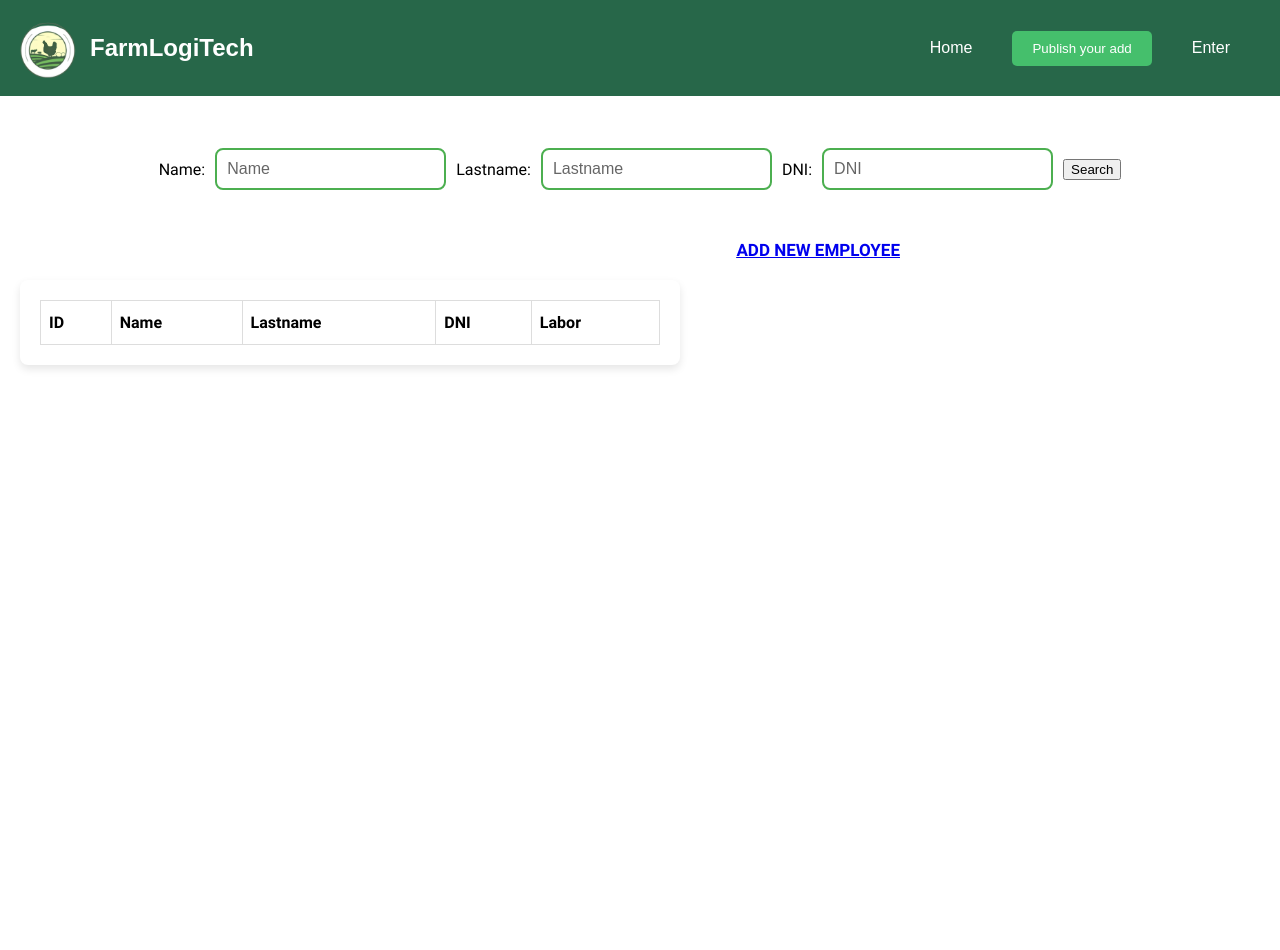
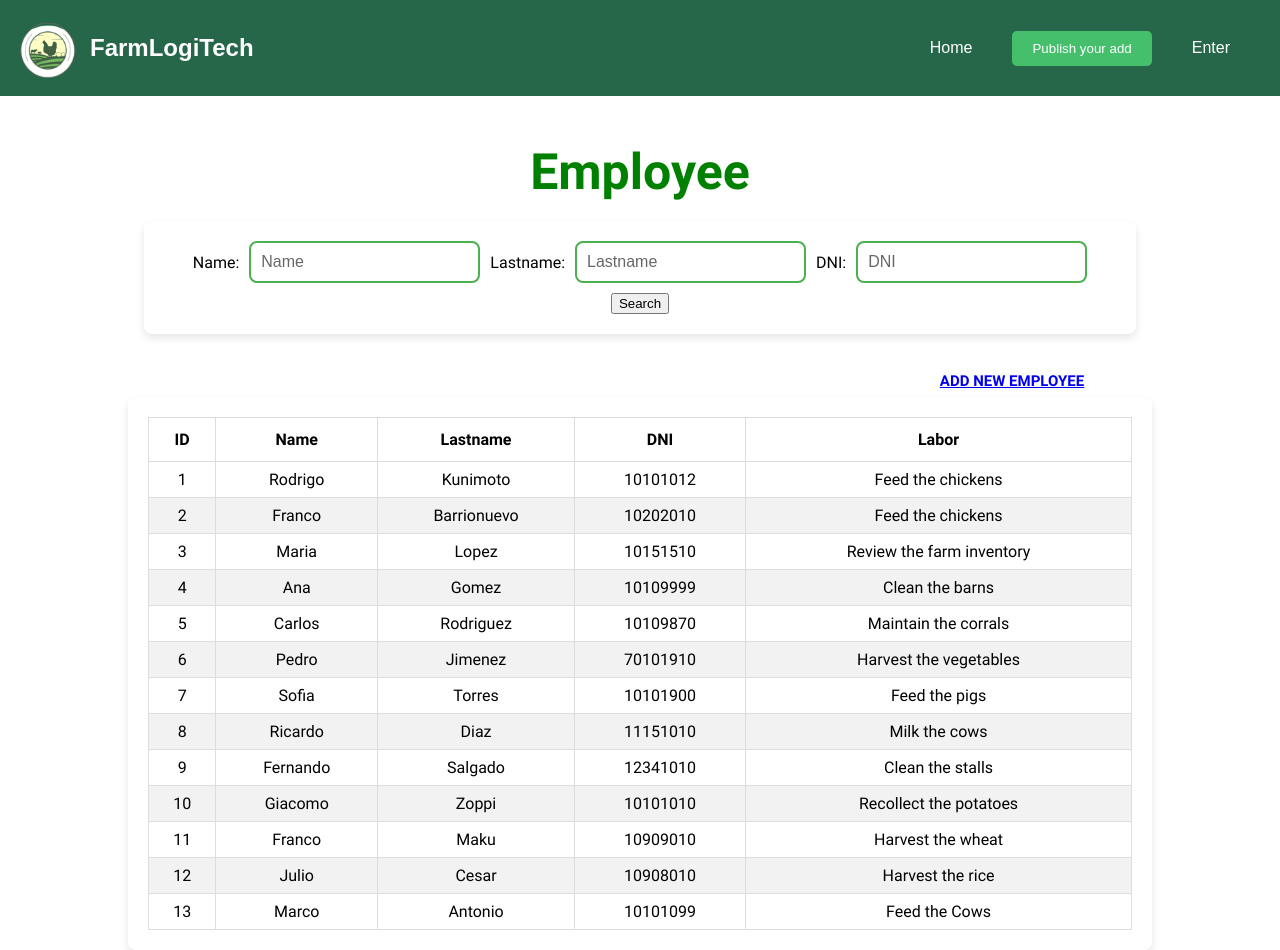
Before and after one commit to Aplicaciones-Web-WX55-Group-S-del-Softw/frontend-application, a Vue app: page /listemployee in a window 1280 px wide. Before the commit the page ends 928 px from the top, so only its background shows below. Built offline with nearby package versions, Linux system fonts and the light colour scheme.

Commit message:
feat(monitoring): added list employee and add employee components

```diff
--- a/server/db.json
+++ b/server/db.json
@@ -126,7 +126,6 @@
       "quantity": 300,
       "id_shed": 3
     }
-
   ],
   "expenses": [
     {
@@ -347,5 +346,150 @@
       "date": "2022-06-01",
       "description": "Tractor breakdown"
     }
+  ],
+  "employees": [
+    {
+      "id": 1,
+      "name": "Rodrigo",
+      "lastname": "Kunimoto",
+      "dni": "10101012",
+      "gender": "Male",
+      "address": "123 Main St",
+      "username": "rodrigo123",
+      "password": "password123",
+      "labor": "Feed the chickens"
+    },
+    {
+      "id": 2,
+      "name": "Franco",
+      "lastname": "Barrionuevo",
+      "dni": "10202010",
+      "gender": "Male",
+      "address": "456 Elm St",
+      "username": "franco456",
+      "password": "password456",
+      "labor": "Feed the chickens"
+    },
+    {
+      "id": 3,
+      "name": "Maria",
+      "lastname": "Lopez",
+      "dni": "10151510",
+      "gender": "Female",
+      "address": "789 Oak St",
+      "username": "maria789",
+      "password": "password789",
+      "labor": "Review the farm inventory"
+    },
+    {
+      "id": 4,
+      "name": "Ana",
+      "lastname": "Gomez",
+      "dni": "10109999",
+      "gender": "Female",
+      "address": "101 Pine St",
+      "username": "ana101",
+      "password": "password101",
+      "labor": "Clean the barns"
+    },
+    {
+      "id": 5,
+      "name": "Carlos",
+      "lastname": "Rodriguez",
+      "dni": "10109870",
+      "gender": "Male",
+      "address": "202 Cedar St",
+      "username": "carlos202",
+      "password": "password202",
+      "labor": "Maintain the corrals"
+    },
+    {
+      "id": 6,
+      "name": "Pedro",
+      "lastname": "Jimenez",
+      "dni": "70101910",
+      "gender": "Male",
+      "address": "303 Maple St",
+      "username": "pedro303",
+      "password": "password303",
+      "labor": "Harvest the vegetables"
+    },
+    {
+      "id": 7,
+      "name": "Sofia",
+      "lastname": "Torres",
+      "dni": "10101900",
+      "gender": "Female",
+      "address": "404 Pine St",
+      "username": "sofia404",
+      "password": "password404",
+      "labor": "Feed the pigs"
+    },
+    {
+      "id": 8,
+      "name": "Ricardo",
+      "lastname": "Diaz",
+      "dni": "11151010",
+      "gender": "Male",
+      "address": "505 Oak St",
+      "username": "ricardo505",
+      "password": "password505",
+      "labor": "Milk the cows"
+    },
+    {
+      "id": 9,
+      "name": "Fernando",
+      "lastname": "Salgado",
+      "dni": "12341010",
+      "gender": "Male",
+      "address": "606 Elm St",
+      "username": "fernando606",
+      "password": "password606",
+      "labor": "Clean the stalls"
+    },
+    {
+      "id": 10,
+      "name": "Giacomo",
+      "lastname": "Zoppi",
+      "dni": "10101010",
+      "gender": "Male",
+      "address": "707 Maple St",
+      "username": "giacomo707",
+      "password": "password707",
+      "labor": "Recollect the potatoes"
+    },
+    {
+      "id": 11,
+      "name": "Franco",
+      "lastname": "Maku",
+      "dni": "10909010",
+      "gender": "Male",
+      "address": "808 Cedar St",
+      "username": "franco808",
+      "password": "password808",
+      "labor": "Harvest the wheat"
+    },
+    {
+      "id": 12,
+      "name": "Julio",
+      "lastname": "Cesar",
+      "dni": "10908010",
+      "gender": "Male",
+      "address": "909 Oak St",
+      "username": "julio909",
+      "password": "password909",
+      "labor": "Harvest the rice"
+    },
+    {
+      "name": "Marco",
+      "lastname": "Antonio",
+      "gender": "Male",
+      "address": "Av. Farmland",
+      "dni": "10101099",
+      "username": "MC1",
+      "password": "777",
+      "labor": "Feed the Cows",
+      "id": 13
+    }
   ]
 }
--- a/src/public/pages/AddEmployee.vue
+++ b/src/public/pages/AddEmployee.vue
@@ -1,79 +1,116 @@
 <script setup>
 import { ref } from 'vue';
 import { useRouter } from 'vue-router';
+import ToolbarComponent from '../toolbar-component/toolbar-component.vue';
+import FooterComponent from '../components/footer-component.vue';
+import axios from 'axios';
 
+const router = useRouter();
+const employeeData = ref({
+  name: '',
+  lastname: '',
+  gender: '',
+  address: '',
+  dni: '',
+  username: '',
+  password: '',
+  labor: ''
+});
 
-const saveTask = () => {
-  const newTask = {
-    employee: selectedEmployee.value,
-    date: selectedDate.value,
-    time: taskTime.value,
-    description: taskDescription.value,
-    finished: 'Pending'
+const errors = ref([]);
+
+const validateData = () => {
+  errors.value = [];
+  if (!employeeData.value.name) errors.value.push('Name is required.');
+  if (!employeeData.value.lastname) errors.value.push('Lastname is required.');
+  if (!employeeData.value.gender) errors.value.push('Gender is required.');
+  if (!employeeData.value.address) errors.value.push('Address is required.');
+  if (!employeeData.value.dni) errors.value.push('DNI is required.');
+  if (!employeeData.value.username) errors.value.push('Username is required.');
+  if (!employeeData.value.password) errors.value.push('Password is required.');
+  if (!employeeData.value.labor) errors.value.push('Labor is required.');
+  return errors.value.length === 0;
 };
 
-  taskApi.createTask(newTask)
+const saveEmployee = () => {
+  if (validateData()) {
+    axios.post('http://localhost:3000/employees', employeeData.value)
         .then(() => {
-        showModal.value = true;
-        setTimeout(() => {
-          router.push('/tasks');
-        }, 1500);
+          console.log('Employee saved successfully.');
+          router.push('/listemployee');
         })
         .catch(error => {
-        console.error(error);
+          console.error('Error saving employee:', error);
         });
-};
-
-const closeModal = () => {
-  showModal.value = false;
+  }
 };
 </script>
 
 <template>
   <toolbar-component></toolbar-component>
-  <router-link to="/home" class="back-button">BACK</router-link>
+  <router-link to="/employees" class="back-button">BACK</router-link>
   <div class="container">
-    <h1>Task</h1>
+    <h1>Add New Employee</h1>
 
-    <div class="label1">Employee:</div>
-    <div class="label2">Date:</div>
-    <div class="label3">Time to complete:</div>
-    <div class="label4">Description:</div>
-    <div class="row">
-      <div class="input-container" style="margin-left: -10px;">
-        <select v-model="selectedEmployee" class="input-employee">
-          <option v-for="employee in employees" :key="employee" :value="employee">
-            {{ employee }}
-          </option>
-        </select>
-
+    <div class="form-container">
+      <div v-if="errors.length">
+        <b>Please correct the following error(s):</b>
+        <ul>
+          <li v-for="error in errors" :key="error">{{ error }}</li>
+        </ul>
       </div>
 
-      <div class="input-container ">
-        <input type="date" v-model="selectedDate">
+      <div class="row">
+        <div class="input-container">
+          <label for="employeeName">Name:</label>
+          <input v-model="employeeData.name" type="text" id="employeeName" placeholder="Name">
+        </div>
+
+        <div class="input-container">
+          <label for="employeeLastname">Lastname:</label>
+          <input v-model="employeeData.lastname" type="text" id="employeeLastname" placeholder="Lastname">
         </div>
       </div>
-    <div class="input-container task-time-container">
-      <select v-model="taskTime">
-        <option v-for="hour in 24" :key="hour" :value="hour">
-          {{ hour }}
-        </option>
-      </select>
-    </div>
-    <br>
 
-    <div class="input-container description-container">
-      <textarea v-model="taskDescription" placeholder="Task description"></textarea>
-
-
+      <div class="row">
+        <div class="input-container">
+          <label for="employeeGender">Gender:</label>
+          <input v-model="employeeData.gender" type="text" id="employeeGender" placeholder="Gender">
         </div>
 
-    <div class="container-button">
-      <button @click="saveTask" class="button-link save-button">Save</button>
-      <router-link to="/tasks" class="button-link cancel-button">Cancel</router-link>
+        <div class="input-container">
+          <label for="employeeDNI">DNI:</label>
+          <input v-model="employeeData.dni" type="text" id="employeeDNI" placeholder="DNI">
         </div>
-    <SuccessModal :show="showModal" @close="closeModal" />
+      </div>
 
+      <div class="input-container">
+        <label for="employeeAddress">Address:</label>
+        <input v-model="employeeData.address" type="text" id="employeeAddress" placeholder="Address">
+      </div>
+
+      <div class="row">
+        <div class="input-container">
+          <label for="employeeUsername">Username:</label>
+          <input v-model="employeeData.username" type="text" id="employeeUsername" placeholder="Username">
+        </div>
+
+        <div class="input-container">
+          <label for="employeePassword">Password:</label>
+          <input v-model="employeeData.password" type="password" id="employeePassword" placeholder="Password">
+        </div>
+      </div>
+
+      <div class="input-container labor-container">
+        <label for="employeeLabor">Labor:</label>
+        <textarea v-model="employeeData.labor" id="employeeLabor" placeholder="Labor"></textarea>
+      </div>
+
+      <div class="button-container">
+        <button @click="saveEmployee" class="save-button">Save</button>
+        <router-link to="/listemployee" class="cancel-button">Cancel</router-link>
+      </div>
+    </div>
   </div>
   <footer-component></footer-component>
 </template>
@@ -92,93 +129,91 @@ const closeModal = () => {
 }
 
 .back-button:hover {
-  background-color: darkgreen;
-}
-.container-button{
-  margin-top: 160px;
-}
-
-.save-button, .cancel-button{
-
-  background-color: #E9F3AE;
-  color: black;
-  border: none ;
-  text-decoration: none;
-  border-radius: 5px;
-  margin-right: 16px;
-  transition: background-color 0.3s ease;
-  position: absolute;
-
-}
-.save-button{
-  padding: 0.35% 15px;
-}
-.cancel-button{
-  font-size: 13px;
-  padding: 4px 15px;
-}
-
-
-
-h1{
-  font-size: 70px;
-  position: relative;
-  top: -30px;
-  left:-50px;
-  margin:0;
-  color:darkgreen;
+  background-color: #006400;
 }
 
 .container {
-  margin-top:100px;
+  margin-top: 100px;
   margin-bottom: 50px;
   display: flex;
   flex-direction: column;
   align-items: center;
-  margin-left: 80px;
+}
 
+h1 {
+  font-size: 40px;
+  color: darkgreen;
+  margin-bottom: 20px;
 }
+
+.form-container {
+  background-color: #FFFFFF;
+  padding: 20px;
+  border-radius: 8px;
+  box-shadow: 0 4px 8px rgba(0, 0, 0, 0.1);
+  width: 60%;
+  display: flex;
+  flex-direction: column;
+  align-items: center;
+}
+
 .row {
   display: flex;
-  width: 30%;
-  margin-left:-80px
+  justify-content: space-between;
+  width: 100%;
 }
 
 .input-container {
-  width: 100%;
-  max-width: 200px;
-  height: 40px;
-  font-size: 16px;
-  margin: 20px 0;
-  padding: 5px;
+  width: 48%;
+  margin: 10px 0;
   display: flex;
-}
-select{
-  border: 2px solid #000;
-  border-radius: 5px;
-}
-.task-time-container {
-  margin-right: 328px;
+  flex-direction: column;
 }
 
-.description-container{
-  margin-top: 10px;
-  margin-right:72px;
-}
-input[type="date"], input[type="time"], select {
-  width: 100%;
-  height: 100%;
-  border: 2px solid #000;
-  border-radius: 5px;
+.input-container label {
+  font-size: 16px;
+  color: #333;
+  margin-bottom: 5px;
 }
 
-textarea {
-  width: 700px;
-  height: 200px;
+.input-container input, .input-container textarea {
+  padding: 10px;
+  border: 2px solid #4CAF50;
+  border-radius: 8px;
+  font-size: 16px;
+  outline: none;
+  transition: border-color 0.3s ease;
+}
+
+.input-container input:focus, .input-container textarea:focus {
+  border-color: #2e7d32;
+}
+
+.labor-container {
+  width: 100%;
+}
+
+.labor-container textarea {
+  width: 100%;
+  height: 150px;
   resize: none;
-  margin-left: -127px;
-  border: 2px solid #000;
+}
+
+.button-container {
+  display: flex;
+  gap: 10px;
+  margin-top: 20px;
+}
+
+.save-button, .cancel-button {
+  padding: 10px 20px;
+  background-color: #E9F3AE;
+  color: black;
+  border: none;
   border-radius: 5px;
+  cursor: pointer;
+  text-decoration: none;
+  transition: background-color 0.3s ease;
 }
 
 .save-button:hover {
@@ -190,46 +225,4 @@ textarea {
   background-color: #FF0000;
   color: white;
 }
-
-.save-button {
-  left: 547px;
-}
-
-.cancel-button {
-  left: 630px;
-}
-
-
-
-.label1{
-  position:absolute;
-  font-size: 15px;
-  color: black;
-  margin-top: 90px;
-  margin-left: -449px;
-}
-
-.label2{
-  position:absolute;
-  font-size: 15px;
-  color: black;
-  margin-top: 90px;
-  margin-left: -80px;
-}
-
-.label3{
-  position:absolute;
-  font-size: 15px;
-  color: black;
-  margin-top: 170px;
-  margin-left: -397px;
-}
-
-.label4{
-  position:absolute;
-  font-size: 15px;
-  margin-top: 250px;
-  margin-left: -435px;
-  color: black;
-}
 </style>
--- a/src/public/pages/ListEmployee.component.vue
+++ b/src/public/pages/ListEmployee.component.vue
@@ -1,32 +1,23 @@
-<script>
-import SaveButton from "../components/SaveButton.vue";
-import ToolbarComponent from "../toolbar-component/toolbar-component.vue";
-import FooterComponent from "../components/footer-component.vue";
-
-export default {
-  name: "list-employee",
-  components: { FooterComponent, ToolbarComponent, SaveButton }
-}
-</script>
 <template>
   <div class="container">
     <toolbar-component></toolbar-component>
-    <div class="searchSection">
-      <label for="shed">Name:</label>
-      <input type="text" placeholder="Name">
-      <label for="shed">Lastname:</label>
-      <input type="text" placeholder="Lastname">
-      <label for="shed">DNI:</label>
-      <input type="text" placeholder="DNI">
-      <button class="searchButton">Search</button>
-      <h2 class="addnew"><router-link to="/employee/new">ADD NEW EMPLOYEE</router-link></h2>
+    <h1 class="title">Employee</h1> <!-- Añade esta línea -->
+    <div class="search-container">
+      <div class="searchSection">
+        <label for="employeeName">Name:</label>
+        <input v-model="searchTerm.name" type="text" id="employeeName" placeholder="Name">
+        <label for="employeeLastname">Lastname:</label>
+        <input v-model="searchTerm.lastname" type="text" id="employeeLastname" placeholder="Lastname">
+        <label for="employeeDNI">DNI:</label>
+        <input v-model="searchTerm.dni" type="text" id="employeeDNI" placeholder="DNI">
+        <button class="searchButton" @click="searchEmployee">Search</button>
+      </div>
     </div>
+    <h2 class="addnew"><router-link to="/employee/new">ADD NEW EMPLOYEE</router-link></h2>
   </div>
-
 
   <div class="table-container">
     <div class="background-color">
-
       <table>
         <thead>
         <tr>
@@ -38,59 +29,135 @@ export default {
         </tr>
         </thead>
         <tbody>
-        <tr v-for="shed in sheds" :key="shed.id">
-          <td>{{ shed.id }}</td>
-          <td>{{ shed.type }}</td>
-          <td>{{ shed.species }}</td>
+        <tr v-for="employee in filteredEmployees" :key="employee.id">
+          <td>{{ employee.id }}</td>
+          <td>{{ employee.name }}</td>
+          <td>{{ employee.lastname }}</td>
+          <td>{{ employee.dni }}</td>
+          <td>{{ employee.labor }}</td>
         </tr>
         </tbody>
       </table>
+      <button v-if="searchPerformed" class="back-button" @click="goBack">
+        <span class="arrow-icon">&larr;</span>
+      </button>
+      <p v-if="filteredEmployees.length === 0" class="no-employees-message">
+        <span class="material-icons">error</span> No employees found
+      </p>
     </div>
   </div>
-
-
 </template>
 
+<script>
+import { ref } from 'vue';
+import SaveButton from "../components/SaveButton.vue";
+import ToolbarComponent from "../toolbar-component/toolbar-component.vue";
+import FooterComponent from "../components/footer-component.vue";
+import axios from "axios";
+
+export default {
+  name: 'EmployeeComponent',
+  components: { SaveButton, ToolbarComponent, FooterComponent },
+  data() {
+    return {
+      employees: [],
+      filteredEmployees: [],
+      searchTerm: {
+        name: '',
+        lastname: '',
+        dni: ''
+      },
+      isLoading: false,
+      previousEmployees: [],
+      searchPerformed: false
+    };
+  },
+  created() {
+    axios.get('../server/db.json')
+        .then(response => {
+          this.employees = response.data.employees;
+          this.filteredEmployees = this.employees; // Añade esta línea
+        })
+        .catch(error => {
+          console.log(error);
+        });
+  },
+  methods: {
+    async getEmployees() {
+      try {
+        const response = await fetch('db.json');
+        const data = await response.json();
+        this.employees = data.employees;
+        this.filteredEmployees = this.employees;
+      } catch (error) {
+        console.error('Error fetching employees:', error);
+      }
+    },
+    searchEmployee() {
+      this.previousEmployees = [...this.filteredEmployees];
+      this.isLoading = true;
+      this.searchPerformed = true;
+      if (this.searchTerm.name || this.searchTerm.lastname || this.searchTerm.dni) {
+        this.filteredEmployees = this.employees.filter(employee =>
+            (this.searchTerm.name === '' || employee.name.toLowerCase().includes(this.searchTerm.name.toLowerCase())) &&
+            (this.searchTerm.lastname === '' || employee.lastname.toLowerCase().includes(this.searchTerm.lastname.toLowerCase())) &&
+            (this.searchTerm.dni === '' || employee.dni.includes(this.searchTerm.dni))
+        );
+      } else {
+        this.filteredEmployees = this.employees;
+      }
+      this.isLoading = false;
+    },
+    clearSearch() {
+      this.searchTerm = {
+        name: '',
+        lastname: '',
+        dni: ''
+      };
+      this.searchPerformed = false;
+    },
+    goBack() {
+      this.filteredEmployees = this.previousEmployees;
+      this.searchPerformed = false;
+    }
+  }
+};
+</script>
+
 <style scoped>
-h2 {
-  font-size: 17px;
-  text-decoration: underline;
-  position: absolute;
-  right: 380px;
-  top: 240px;
-
-  margin:0;
-  color:darkgreen !important;
-}
-.sidebar {
-  flex: 0 0 200px;
-  background-color: #FFFFFF; /* Cambiado a blanco */
-  padding: 20px;
-  border-radius: 8px;
-  box-shadow: 0 4px 8px rgba(0, 0, 0, 0.1);
-  border: 1px solid #ccc;
+.title {
+  color: green;
+  font-size: 50px;
+  text-align: center;
+  margin-bottom: 20px;
 }
 .container {
   display: flex;
   flex-direction: column;
-  justify-content: center;
   align-items: center;
   padding: 20px;
-  margin-top:10%;
+  margin-top: 7%;
 }
 
-.searchSection label{
-  display: block;
-
+.search-container {
+  background-color: #FFFFFF;
+  padding: 20px;
+  border-radius: 8px;
+  box-shadow: 0 4px 8px rgba(0, 0, 0, 0.1);
+  width: 80%;
+  margin-bottom: 50px;
 }
 
 .searchSection {
   display: flex;
   gap: 10px;
   align-items: center;
-  margin-bottom: 50px;
   flex-wrap: wrap;
   justify-content: center;
+}
+
+.searchSection label {
+  display: block;
 }
 
 .searchSection input {
@@ -107,16 +174,15 @@ h2 {
 }
 
 .table-container {
-  max-width: 700px;
+  width: 80%;
   display: flex;
   flex-direction: column;
-  justify-content: center;
   align-items: center;
-  padding: 20px;
+  margin: 0 auto;
 }
 
 .background-color {
-  background-color: #FFFFFF; /* Cambiado a blanco */
+  background-color: #FFFFFF;
   padding: 20px;
   border-radius: 8px;
   box-shadow: 0 4px 8px rgba(0, 0, 0, 0.1);
@@ -127,6 +193,7 @@ table {
   border-collapse: collapse;
   width: 100%;
   background-color: #fff;
+  text-align: center;
 }
 
 th, td {
@@ -141,8 +208,46 @@ tr:nth-child(even) {
 th {
   padding-top: 12px;
   padding-bottom: 12px;
-  text-align: left;
   color: black;
+}
+
+.no-employees-message {
+  color: red;
+  margin-top: 20px;
+  text-align: center;
+}
+
+.back-button {
+  margin-top: 20px;
+  display: flex;
+  align-items: center;
+  justify-content: center;
+  background-color: darkgreen;
+  color: white;
+  border: none;
+  border-radius: 5px;
+  padding: 10px 20px;
+  cursor: pointer;
+  transition: background-color 0.3s ease;
+}
+
+.back-button:hover {
+  background-color: #145214;
+}
+
+.arrow-icon {
+  font-size: 20px;
+}
+
+h2.addnew {
+  font-size: 15px;
+  text-decoration: underline;
+
+  color: darkgreen !important;
+  margin-top: -1%;
+  margin-left:60%;
+  margin-bottom:-1%;
+  text-align: center;
 }
 
 .title-color {
@@ -150,4 +255,36 @@ th {
   text-align: center;
   margin-bottom: 20px;
 }
+
+.employee-count {
+  margin-top: 10px;
+  text-align: center;
+  font-size: 18px;
+}
+
+.dot-wave {
+  display: flex;
+  justify-content: center;
+  align-items: center;
+  margin-top: 20px;
+}
+
+.dot-wave__dot {
+  width: 10px;
+  height: 10px;
+  background-color: #333;
+  border-radius: 50%;
+  margin: 5px;
+  animation: wave 1.2s infinite ease-in-out;
+}
+
+@keyframes wave {
+  0%, 60%, 100% {
+    transform: initial;
+  }
+  30% {
+    transform: translateY(-10px);
+  }
+}
+
 </style>
```
Lines whose indentation alone changed are shown as unchanged.
